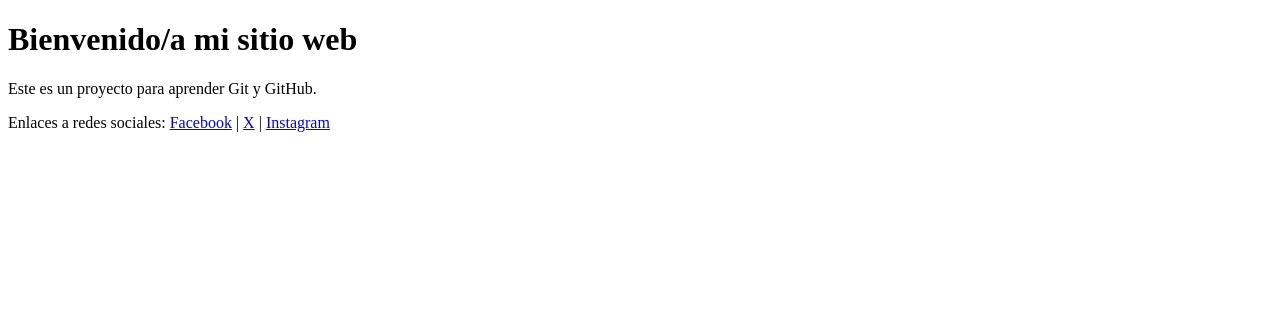
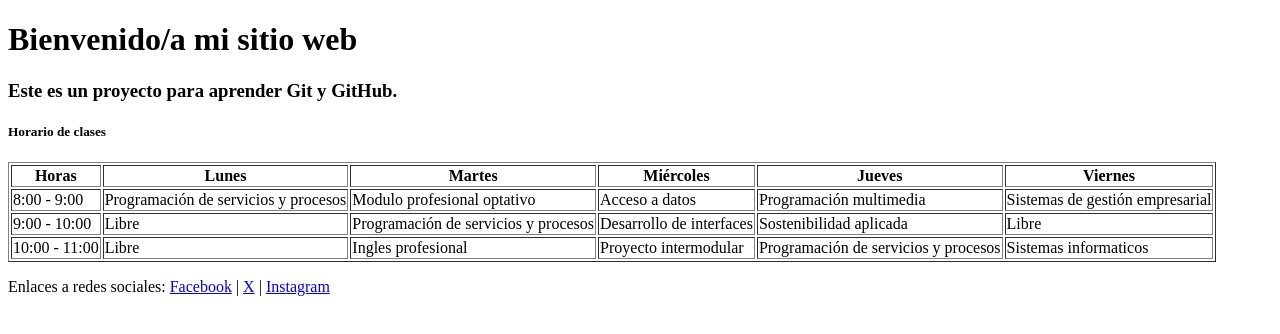
Before and after one commit to hectorgl655/Trabajo_MPO_1, a plain HTML site: page index.html in a window 1280 px wide. Drawn offline with Linux system fonts and the light colour scheme.

Commit message:
Mejora 2: Añadir tabla con horarios.

```diff
--- a/index.html
+++ b/index.html
@@ -7,7 +7,42 @@
     </head>
     <body>
         <h1>Bienvenido/a mi sitio web</h1>
-        <p>Este es un proyecto para aprender Git y GitHub.</p>
+        <h3>Este es un proyecto para aprender Git y GitHub.</h3>
+        <h5>Horario de clases</h5>
+        <table border="1">
+            <tr>
+                <th>Horas</th>
+                <th>Lunes</th>
+                <th>Martes</th>
+                <th>Miércoles</th>
+                <th>Jueves</th>
+                <th>Viernes</th>
+            </tr>
+            <tr>
+                <td>8:00 - 9:00</td>
+                <td>Programación de servicios y procesos</td>
+                <td>Modulo profesional optativo</td>
+                <td>Acceso a datos</td>
+                <td>Programación multimedia</td>
+                <td>Sistemas de gestión empresarial</td>
+            </tr>
+            <tr>
+                <td>9:00 - 10:00</td>
+                <td>Libre</td>
+                <td>Programación de servicios y procesos</td>
+                <td>Desarrollo de interfaces</td>
+                <td>Sostenibilidad aplicada</td>
+                <td>Libre</td>
+            </tr>
+            <tr>
+                <td>10:00 - 11:00</td>
+                <td>Libre</td>
+                <td>Ingles profesional</td>
+                <td>Proyecto intermodular</td>
+                <td>Programación de servicios y procesos</td>
+                <td>Sistemas informaticos</td>
+        </table>
+
     </body>
     <footer>
         <p>Enlaces a redes sociales:
@@ -15,6 +50,5 @@
             <a href="https://x.com">X</a> |
             <a href="https://instagram.com">Instagram</a>
         </p>
-
     </footer>
 </html>
```
